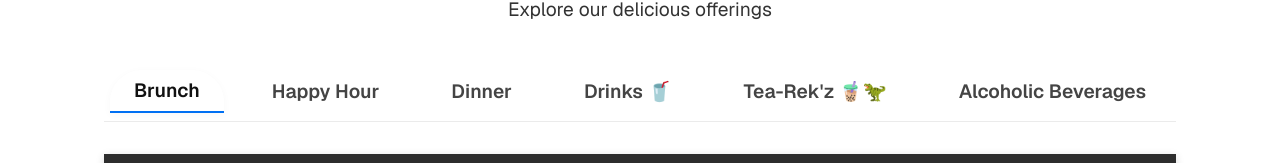
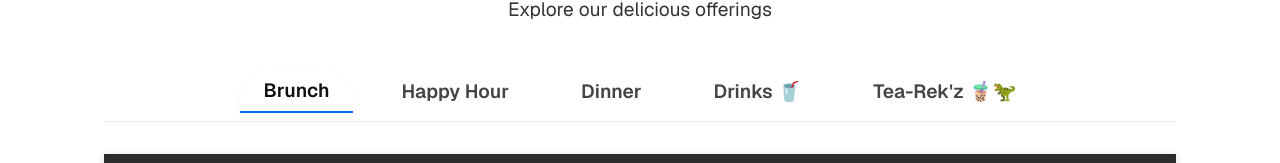
Before and after one commit to SkilletzCafe/skilletz.cafe, a Next.js app: page /menu in a window 1280 px wide. Shown: the part 231-394 px from the top of the page. Built offline with nearby package versions, Linux system fonts and the light colour scheme; a web font is replaced by a local one.

Commit message:
remove alcoholic beverages

```diff
--- a/src/config/menuTabs.ts
+++ b/src/config/menuTabs.ts
@@ -1,10 +1,4 @@
-export type MenuTab =
-  | 'Brunch'
-  | 'Happy Hour'
-  | 'Dinner'
-  | 'Drinks'
-  | "Tea-Rek'z"
-  | 'Alcoholic Beverages';
+export type MenuTab = 'Brunch' | 'Happy Hour' | 'Dinner' | 'Drinks' | "Tea-Rek'z";
 
 export interface TabConfig {
   key: MenuTab;
@@ -17,5 +11,4 @@ export const MENU_TAB_CONFIG: TabConfig[] = [
   { key: 'Dinner', label: 'Dinner' },
   { key: 'Drinks', label: 'Drinks 🥤' },
   { key: "Tea-Rek'z", label: "Tea-Rek'z 🧋🦖" },
-  { key: 'Alcoholic Beverages', label: 'Alcoholic Beverages' },
 ];
--- a/src/pages/menu/index.tsx
+++ b/src/pages/menu/index.tsx
@@ -64,13 +64,12 @@ export default function Menu({ menuData, menuOptionGroupsData }: MenuPageProps)
     (group) => group.guid === '9145a88a-16f0-4a02-bccd-d227ed2e8f87'
   );
 
-  // Separate menus in semantic order: Brunch, Happy Hour, Dinner, Drinks, Tea-Rek'z, Alcoholic Beverages
+  // Separate menus in semantic order: Brunch, Happy Hour, Dinner, Drinks, Tea-Rek'z
   const brunchMenu = menuData.menus.find((menu) => menu.name === 'Brunch Thu-Sun');
   const happyHourMenu = menuData.menus.find((menu) => menu.name === 'Happy Hour');
   const dinnerMenu = menuData.menus.find((menu) => menu.name === 'Dinner');
   const drinksMenu = menuData.menus.find((menu) => menu.name === 'Drinks 🥤');
   const teaRekzMenu = menuData.menus.find((menu) => menu.name === "Tea-Rek'z 🧋🦖");
-  const alcoholicBeveragesMenu = menuData.menus.find((menu) => menu.name === 'Alcoholic Beverages');
 
   // Create a special "Toppings" group for Tea-Rek'z if we have the data
   const createTeaRekzWithToppings = () => {
@@ -228,7 +227,6 @@ export default function Menu({ menuData, menuOptionGroupsData }: MenuPageProps)
       Dinner: dinnerMenu,
       Drinks: drinksMenu,
       "Tea-Rek'z": teaRekzMenuWithToppings,
-      'Alcoholic Beverages': alcoholicBeveragesMenu,
     };
 
     const currentMenu = menuMap[selectedTab];
```
